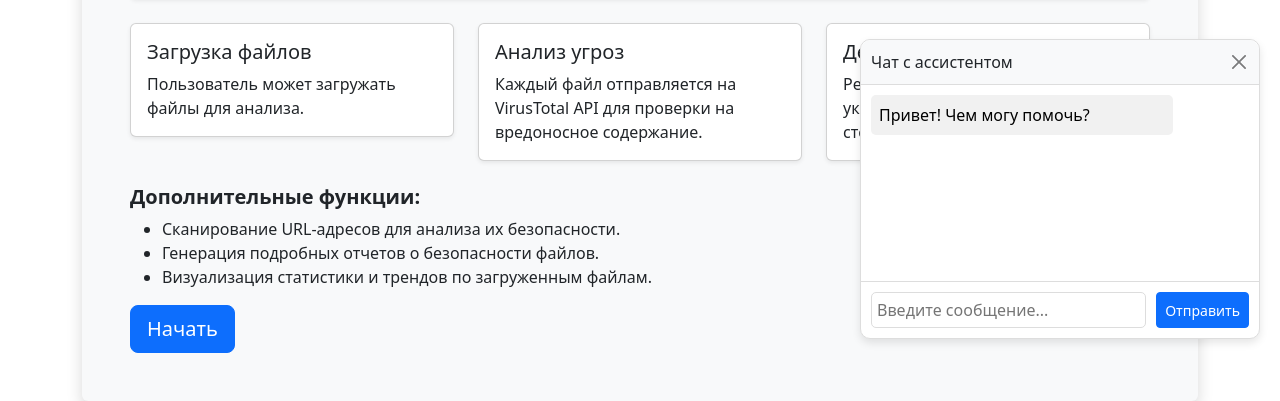
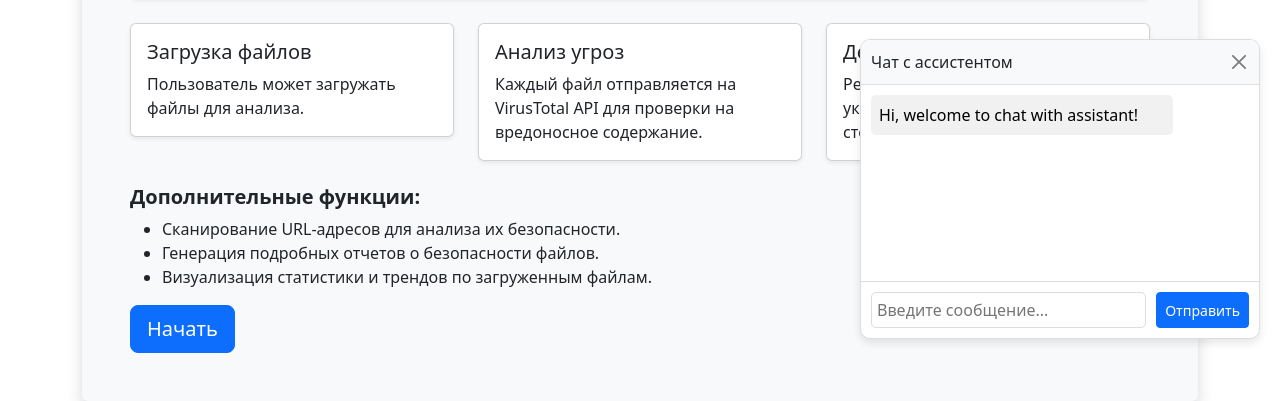
Before and after one commit to Pup0chek/Sandbox, a Flask app: page / in a window 1280 px wide. Shown: the part 441-842 px from the top of the page. Run offline with Flask 3, Linux system fonts and the light colour scheme; the visitor is signed in with stand-in values (Sample User, id 1); some libraries are stand-ins or nearby versions.

Commit message:
upd:assistant in english

```diff
--- a/app.py
+++ b/app.py
@@ -80,27 +80,45 @@ app.config['SECRET_KEY'] = "123"
 #     #     stream=False
 #     # )['choices'][0]['message']['content']
 #     send(response)
+
+key = "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"
 from openai import OpenAI
 
 client = OpenAI(
   base_url="https://openrouter.ai/api/v1",
-  api_key="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",
+  api_key="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",
 )
+
+
+# Сохранение истории чата (контекста)
+chat_history = []
 
 @socketio.on("message")
 def handle_message(data):
+    global chat_history
+
+    # Добавляем новое сообщение в историю
+    chat_history.append({"role": "user", "content": data})
+
+    # Ограничение длины истории (чтобы не перегружать контекст)
+    if len(chat_history) > 10:  # Оставляем только последние 10 сообщений
+        chat_history = chat_history[-10:]
+
+    # Запрос в OpenRouter API с контекстом
     completion = client.chat.completions.create(
         model="deepseek/deepseek-r1-distill-qwen-1.5b",
-        messages=[
-            {
-                "role": "user",
-                "content": data
-            }
-        ]
+        messages=chat_history  # Используем всю историю диалога
     )
+
+    # Получение ответа
     response = completion.choices[0].message.content
+
+    # Добавляем ответ бота в историю
+    chat_history.append({"role": "assistant", "content": response})
+
     print(response)
     send(response)
+
 
 
 
--- a/templates/index.html
+++ b/templates/index.html
@@ -70,7 +70,7 @@
         <button class="btn btn-sm btn-close" onclick="toggleChat()"></button>
     </div>
     <div class="chat-body" id="chatBody">
-        <div class="message assistant">Привет! Чем могу помочь?</div>
+        <div class="message assistant">Hi, welcome to chat with assistant!</div>
     </div>
     <div class="chat-footer">
         <input type="text" id="chatInput" placeholder="Введите сообщение..." onkeypress="handleKeyPress(event)">
```
